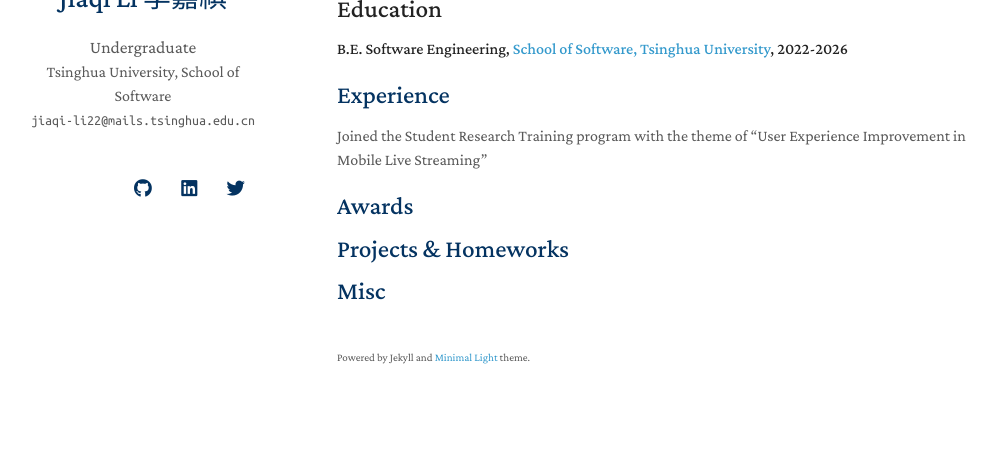
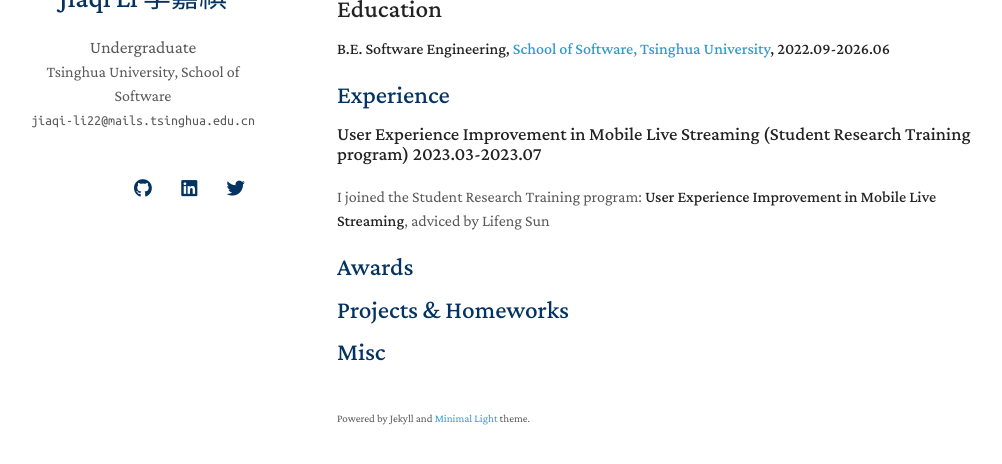
Before and after one commit to Songard/Songard.github.io, a Jekyll site: the page built from index.md, in a window 1280 px wide, cut to the strip 206-670 px from the top of the page. Shown: the whole strip, without its empty margins (133-1135 px from the left). Built offline with Jekyll 4.4.1, drawn with Linux system fonts in a browser that asks for light colours; nearby versions of some CDN libraries; a style sheet for code colours, icons or effects is not loaded; our own code applies the rules of GitHub Pages for plain Markdown files.

Commit message:
Update index.md

```diff
--- a/index.md
+++ b/index.md
@@ -9,13 +9,14 @@
 
 ## **Education**
 
-**B.E. Software Engineering, [School of Software, Tsinghua University](https://www.thss.tsinghua.edu.cn/), 2022-2026**
+**B.E. Software Engineering, [School of Software, Tsinghua University](https://www.thss.tsinghua.edu.cn/en/), 2022.09-2026.06**
 
 <!-- {% include_relative _includes/publications.md %} -->
 ## Experience
 
 <!-- - **[Feb. 2020]** Our paper about incremental learning is accepted to CVPR 2020. -->
-Joined the Student Research Training program with the theme of "User Experience Improvement in Mobile Live Streaming"
+### **User Experience Improvement in Mobile Live Streaming (Student Research Training program) 2023.03-2023.07**
+I joined the Student Research Training program: **User Experience Improvement in Mobile Live Streaming**, adviced by Lifeng Sun
 
 ## Awards
 
```
